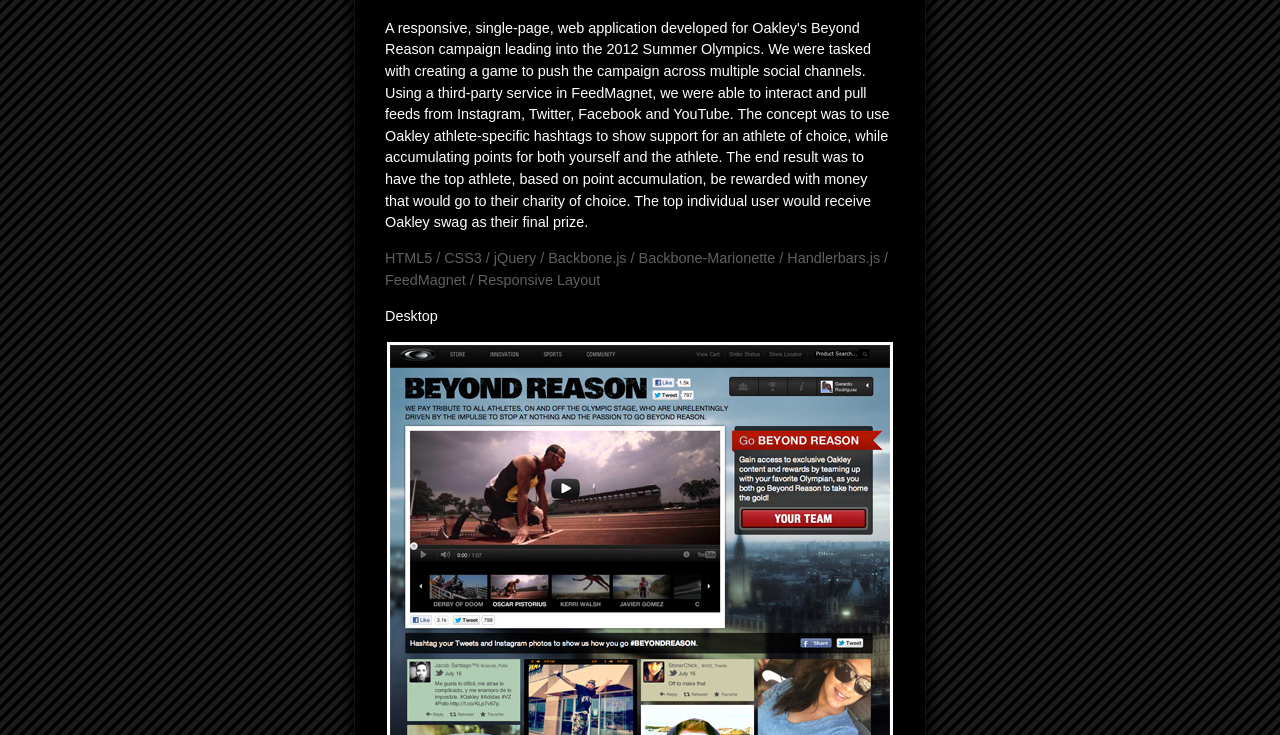
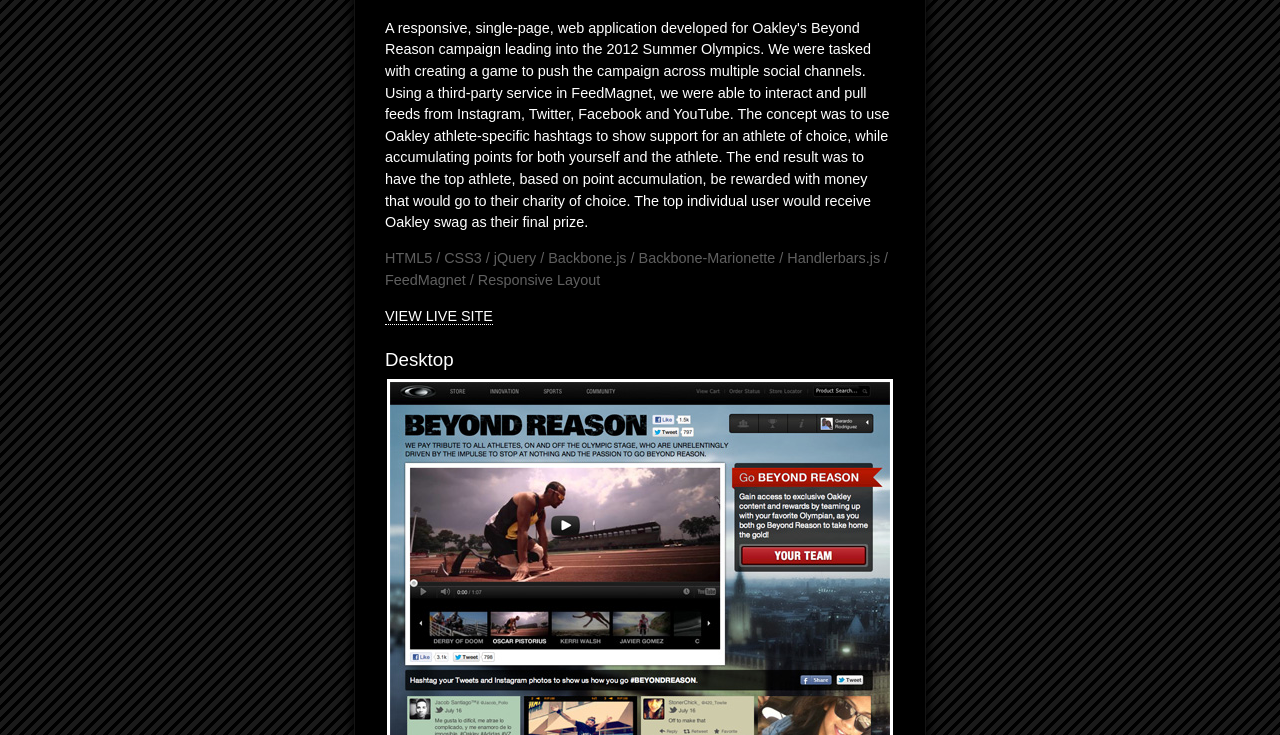
Before and after one commit to gerardo-rodriguez/gerardo-rodriguez.com-v2, a plain HTML site: page index.html in a window 1280 px wide. Both pictures are taken after a click on the link "Oakley Beyond Reason". Shown: the part 538-1273 px from the top of the page. Drawn offline with Linux system fonts and the light colour scheme; a web font is replaced by a local one.

Commit message:
Adding favicon. Added links to live site and archived sites.

```diff
--- a/index.html
+++ b/index.html
@@ -1,7 +1,7 @@
 <!DOCTYPE html>
 <html>
   <head>
-  <title></title>
+  <title>Gerardo Rodriguez</title>
 
   <meta name="viewport" content="width=device-width, initial-scale=1.0" />
   <meta charset="utf-8">
@@ -45,13 +45,15 @@
 
             <p class="technologies">HTML5 / CSS3 / jQuery / Backbone.js / Backbone-Marionette / Handlerbars.js / FeedMagnet / Responsive Layout</p>
 
+            <p><a class="site-link" href="http://beyondreason.oakley.com" target="_blank">View Live Site</a></p>
+
             <ul class="screenshots">
-              <li><p>Desktop</p><img src="img/full/BeyondReason_Full_01.jpg"></li>
+              <li><h3>Desktop</h3><img src="img/full/BeyondReason_Full_01.jpg"></li>
               <li><img src="img/full/BeyondReason_Full_02.jpg"></li>
               <li><img src="img/full/BeyondReason_Full_03.jpg"></li>
               <li><img src="img/full/BeyondReason_Full_04.jpg"></li>
               <li><img src="img/full/BeyondReason_Full_05.jpg"></li>
-              <li><p>Mobile</p><img src="img/full/BeyondReason_Mobile_Full_07.jpg"></li>
+              <li><h3>Mobile</h3><img src="img/full/BeyondReason_Mobile_Full_07.jpg"></li>
               <li><img src="img/full/BeyondReason_Mobile_Full_05.jpg"></li>
               <li><img src="img/full/BeyondReason_Mobile_Full_04.jpg"></li>
               <li><img src="img/full/BeyondReason_Mobile_Full_01.jpg"></li>
@@ -84,6 +86,8 @@
             <p>A team project between three other web designers/developers and myself allowed this project to be realized for a non-profit organization.  Our task was to rebrand their identity and design/develop a completely new site for them.  My role was that of strictly a developer.  I worked on and created the database integration and also created a custom admin tool for the client which allows them on page access to update/add/edit/delete content to the website.</p>
 
             <p class="technologies">XHTML / CSS / PHP / MySQL / JQUERY / Flash</p>
+
+            <p><a class="site-link" href="http://gerardo-rodriguez.com/aipd/encompassInstitute/dev/main/index.php" target="_blank">View Archived Site</a></p>
 
             <ul class="screenshots">
               <li><img src="img/full/EncompassInstitute_Full_01.jpg"></li>
@@ -133,6 +137,8 @@
             <p>This project was quite a simple, yet very fun solo project.  You are given the choice of choosing from seven different professional sports.  Based on your choice, the app then goes out and pulls in three RSS feeds from three different providers.  The end result is the latest news in a visual format that is easy to read.  You are also able to search and filter within the feeds you’ve received to trim down the readings.</p>
 
             <p class="technologies">XHTML / CSS / PHP / RSS / XML</p>
+
+            <p><a class="site-link" href="http://www.gerardo-rodriguez.com/aipd/wdim266/finalProject/index.php" target="_blank">View Archived Site</a></p>
 
             <ul class="screenshots">
               <li><img src="img/full/SportsCentral_Full_01.jpg"></li>
@@ -213,7 +219,7 @@
         <h2>Track me down...</h2>
         <p>Feel free to contact me directly via <a href="mailto:gerardo@gerardo-rodriguez.com">gerardo@gerardo-rodriguez.com</a>. You can also find me on <a href="http://twitter.com/_gerardo" target="_blank">Twitter</a> and <a href="http://www.linkedin.com/in/rodriguezgerardo" target="_blank">LinkedIn</a>.</p>
 
-        <p>Here's my <a href="resume/GerardoRodriguez_Resume.pdf" target="_blank">resume (PDF)</a> in case you'd like to download it.</p>
+        <p>Here's my <a href="resume/GerardoRodriguez_Resume.pdf" target="_blank">resume ( PDF )</a> in case you'd like to download it.</p>
 
         <p>Thanks and hope you've enjoyed your stay!</p>
       </article>
--- a/less/styles.less
+++ b/less/styles.less
@@ -213,6 +213,10 @@
 		.technologies {
 			color: #606060;
 		}
+
+		.site-link {
+			text-transform: uppercase;
+		}
 	}
 
 	.screenshots {
@@ -222,6 +226,10 @@
 		li {
 			list-style-type: none;
 			margin: 2% 0;
+
+			h3 {
+				margin: 20px 0 5px;
+			}
 
 			img {
 				border: 3px solid #fff;
```
Also changed, not shown: css/styles.css, favicon.gif (added), favicon.ico (added).
